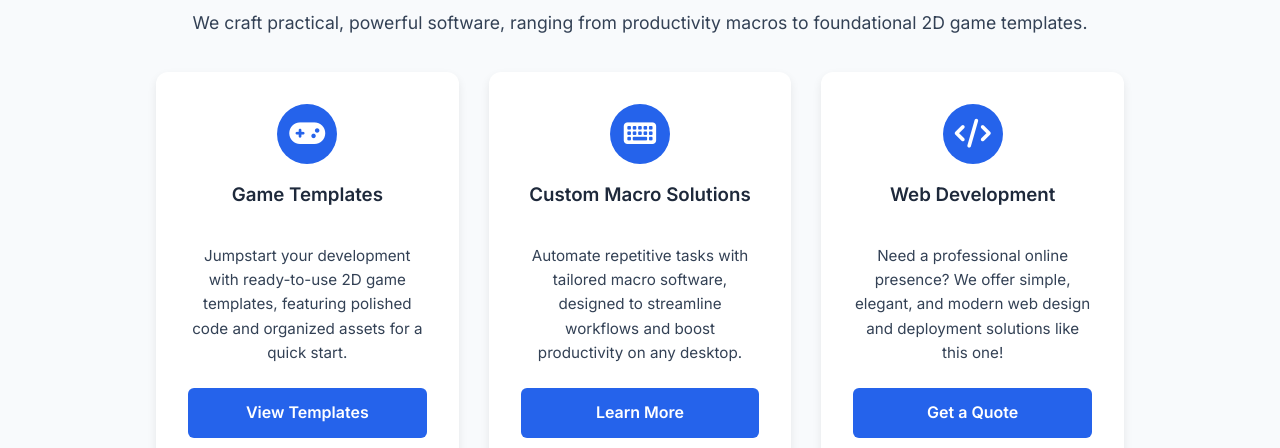
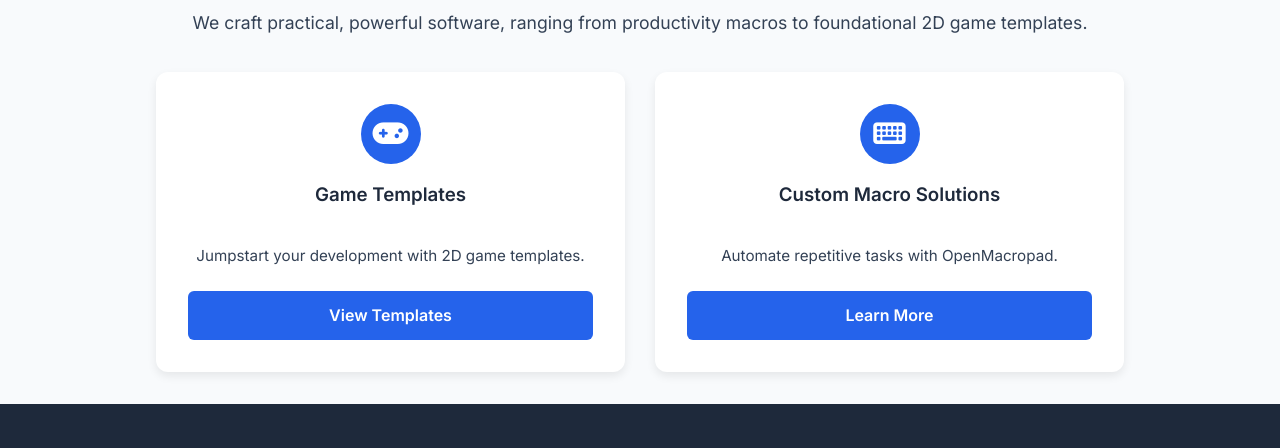
Before and after one commit to Kapcode/software, a plain HTML site: page pages/services.html in a window 1280 px wide. Shown: the part 229-677 px from the top of the page. Drawn offline with Linux system fonts and the light colour scheme.

Commit message:
Revise service descriptions and remove Web Development card
Updated service descriptions for clarity and brevity. Removed the Web Development service card.

```diff
--- a/pages/services.html
+++ b/pages/services.html
@@ -212,7 +212,7 @@
                             <i class="fas fa-gamepad card-icon" aria-hidden="true"></i>
                         </div>
                         <h3>Game Templates</h3>
-                        <p>Jumpstart your development with ready-to-use 2D game templates, featuring polished code and organized assets for a quick start.</p>
+                        <p>Jumpstart your development with 2D game templates.</p>
                         <a href="game-templates.html" class="card-button">View Templates</a>
                     </div>
 
@@ -221,19 +221,9 @@
                             <i class="fas fa-keyboard card-icon" aria-hidden="true"></i>
                         </div>
                         <h3>Custom Macro Solutions</h3>
-                        <p>Automate repetitive tasks with tailored macro software, designed to streamline workflows and boost productivity on any desktop.</p>
+                        <p>Automate repetitive tasks with OpenMacropad.</p>
                         <a href="macro-software.html" class="card-button">Learn More</a>
                     </div>
-
-                    <div class="service-card">
-                        <div class="card-image-container">
-                            <i class="fas fa-code card-icon" aria-hidden="true"></i>
-                        </div>
-                        <h3>Web Development</h3>
-                        <p>Need a professional online presence? We offer simple, elegant, and modern web design and deployment solutions like this one!</p>
-                        <a href="web-dev.html" class="card-button">Get a Quote</a>
-                    </div>
-
                 </div>
             </section>
         </div>
```
